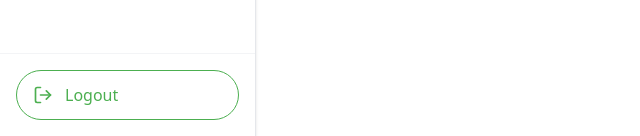
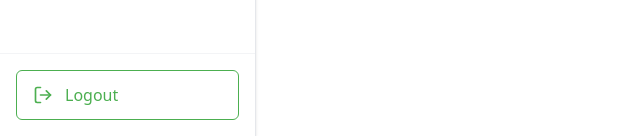
Before and after one commit to drchhhhhh/Prescripto, a React (Vite) app in the folder frontend/: page / in a window 1280 px wide. Shown: the part 664-800 px from the top of the page, without its empty margins (0-640 px from the left). Built offline with nearby package versions, Linux system fonts and the light colour scheme.

Commit message:
Add Stock Status component and update Dashboard

```diff
--- a/frontend/src/components/Navbar.tsx
+++ b/frontend/src/components/Navbar.tsx
@@ -192,7 +192,7 @@ export default function Navbar() {
       <footer className="p-4 border-t border-gray-100">
         <button
           onClick={() => console.log('Logout')} // Replace with actual logout logic
-          className="flex items-center px-4 py-3 text-gray-700 hover:bg-green-50 w-full rounded-full border border-primaryGreen text-primaryGreen"
+          className="flex items-center px-4 py-3 text-gray-700 hover:bg-green-50 w-full rounded-md border border-primaryGreen text-primaryGreen"
         >
           <LogOut className="h-5 w-5 mr-3" />
           <span>Logout</span>
--- a/frontend/src/main.tsx
+++ b/frontend/src/main.tsx
@@ -38,15 +38,15 @@ const router = createBrowserRouter([
         element: <InventoryPage />,
       },
       {
-        path: 'inventory/inventoryitems',
+        path: 'inventory/item-list',
         element: <InventoryItems />,
       },
       {
-        path: 'inventory/inventoryaddmedicine',
+        path: 'inventory/item-list/add',
         element: <InventoryAddMedicine />,
       },
       {
-        path: 'inventory/inventorygroups',
+        path: 'inventory/groups',
         element: <InventoryGroups />,
       },
       {
--- a/frontend/src/pages/Dashboard.tsx
+++ b/frontend/src/pages/Dashboard.tsx
@@ -66,7 +66,7 @@ return (
                 <p className="text-gray-600 mt-1">Inventory Status</p>
             </div>
             <div className="bg-green-50 py-2 px-4 hover:bg-lightGreen cursor-pointer">
-                <button onClick={() => navigate('/inventory/inventorygroups')}
+                <button onClick={() => navigate('/inventory/groups')}
                 className="w-full flex items-center justify-center text-primaryGreen text-sm font-medium hover:text-darkGreen">
                 View Detailed Report
                 <ArrowRight className="w-4 h-4 ml-1" />
@@ -112,7 +112,7 @@ return (
                 <p className="text-gray-600 mt-1">Medicines Available</p>
             </div>
             <div className="bg-blue-50 py-2 px-4 hover:bg-blue-100 cursor-pointer">
-                <button onClick={() => navigate('/inventory/inventoryitems')}
+                <button onClick={() => navigate('/inventory/item-list')}
                 className="w-full flex items-center justify-center text-blue-500 text-sm font-medium hover:text-blue-600">
                 Visit Inventory
                 <ArrowRight className="w-4 h-4 ml-1" />
--- a/frontend/src/pages/Inventory/StockStatus.tsx
+++ b/frontend/src/pages/Inventory/StockStatus.tsx
@@ -23,7 +23,7 @@ const StockStatus = () => {
   const [medicines, setMedicines] = useState<Medicine[]>([])
   const [filteredMedicines, setFilteredMedicines] = useState<Medicine[]>([])
   const [searchTerm, setSearchTerm] = useState("")
-  const [sortConfig, setSortConfig] = useState<{
+  const [sortConfig] = useState<{
     field: SortableField
     direction: SortDirection
   }>({ field: "status", direction: "asc" })
```
